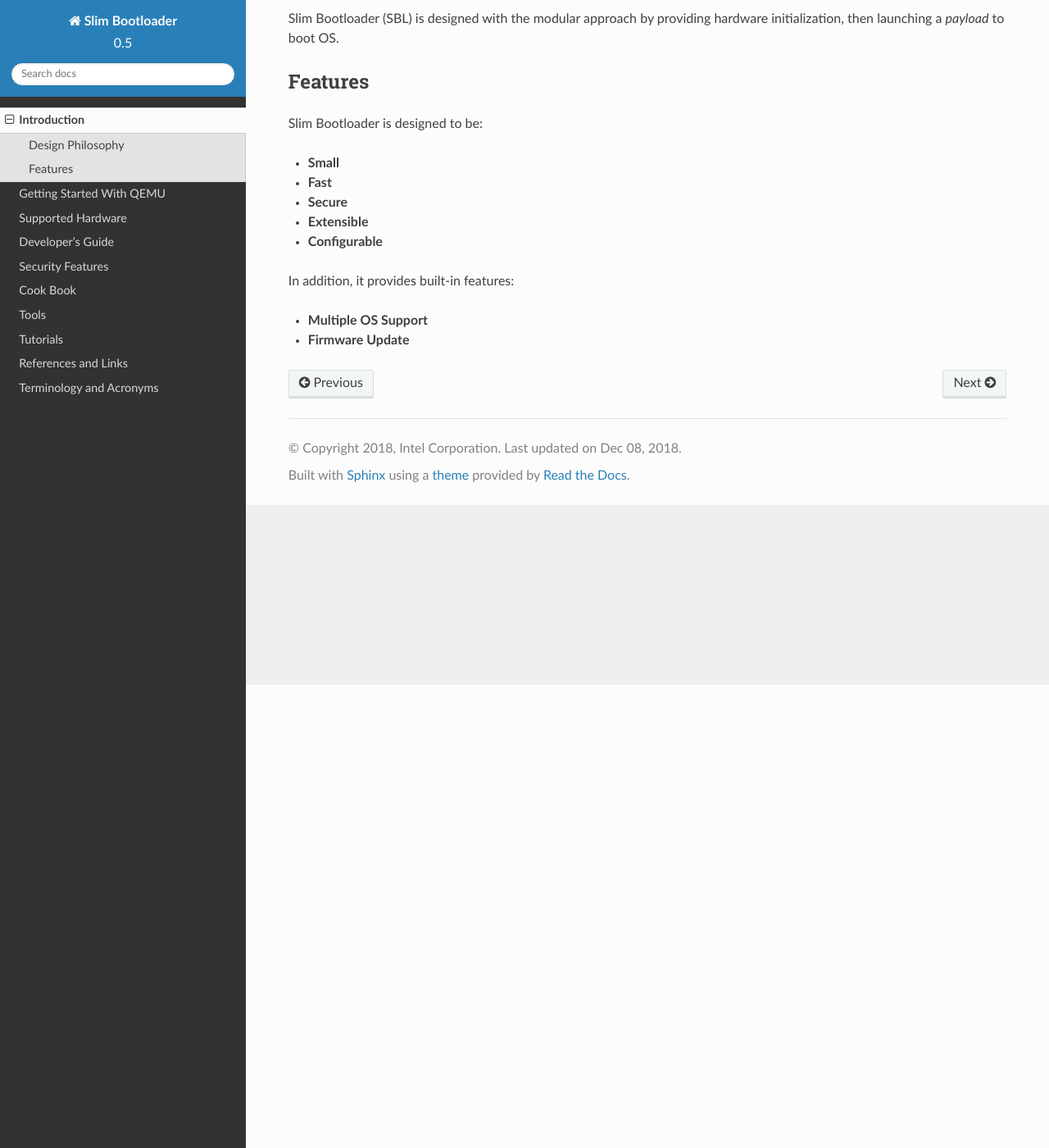
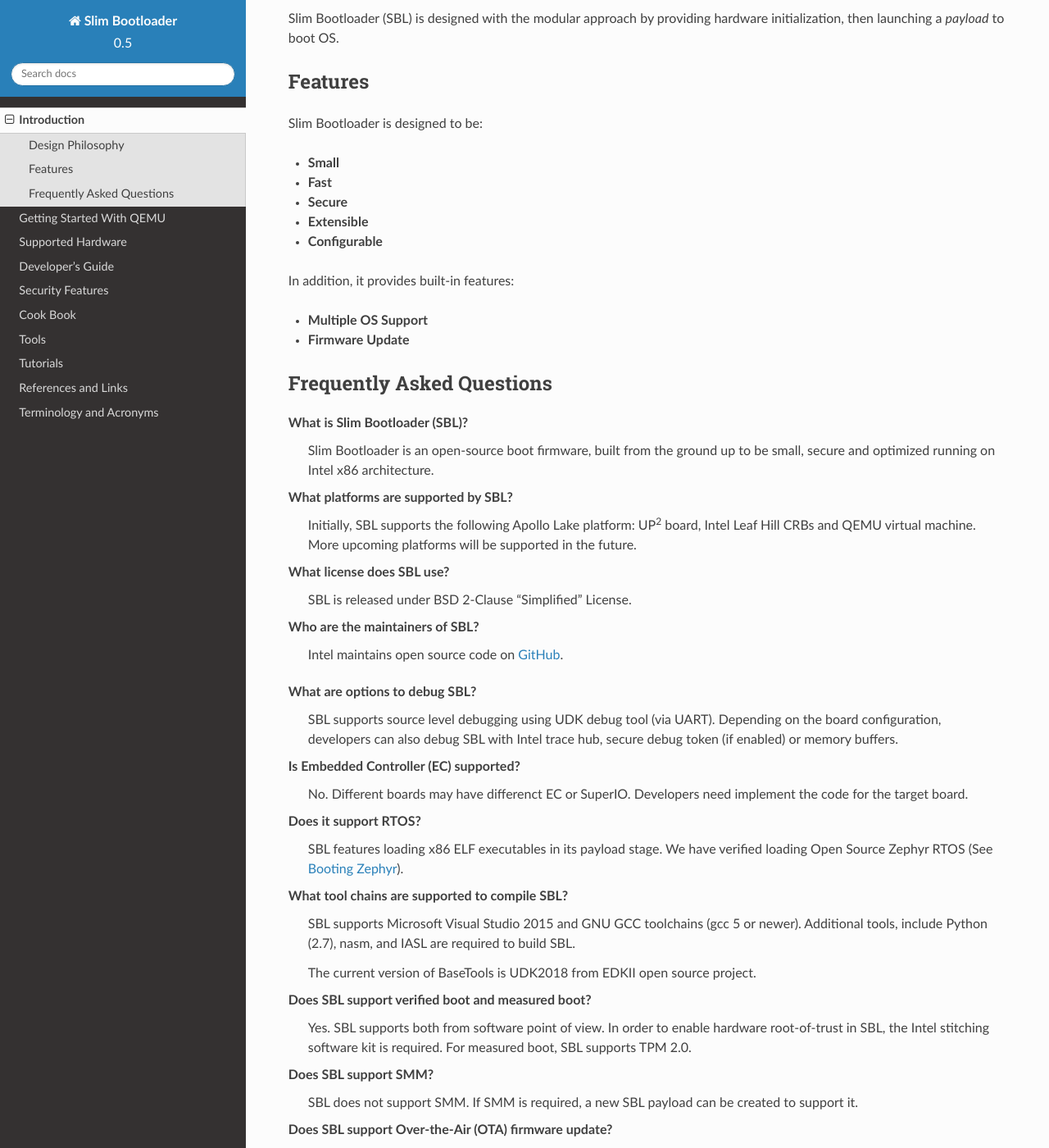
Before and after one commit to slimbootloader/documentation, a Sphinx documentation site: the page built from source/introduction/index.rst, in a window 1280 px wide and 1400 px high, scrolled down 565 px. Shown: the whole window at 82% size. Built offline with Sphinx 7.4.7 and the Read the Docs theme 2.0.0, drawn with Linux system fonts in a browser that asks for light colours; pages that are not in the unit, such as notebooks, are missing from menus; some of the changed text lies outside the part shown.

Commit message:
Add FAQ (#18)
Initial FAQ since the project was born.

Signed-off-by: Huang Jin <huang.jin@intel.com>

```diff
--- a/source/developer-guides/index.rst
+++ b/source/developer-guides/index.rst
@@ -1,3 +1,5 @@
+.. _developer-guide:
+
 Developer's Guide
 ==================
 
--- /dev/null
+++ b/source/introduction/faq.rst
@@ -0,0 +1,73 @@
+.. _faq:
+
+Frequently Asked Questions
+---------------------------
+
+What is |PN| (|SPN|)?
+    |PN| is an open-source boot firmware, built from the ground up to be small, secure and optimized running on Intel x86 architecture.
+
+What platforms are supported by |SPN|?
+    Initially, |SPN| supports the following |APL|: |UP2| board, Intel Leaf Hill CRBs and QEMU virtual machine. More upcoming platforms will be supported in the future.
+
+What license does |SPN| use?
+    |SPN| is released under BSD 2-Clause "Simplified" License.
+
+Who are the maintainers of |SPN|?
+    Intel maintains open source code on |GitHub|.
+
+.. |GitHub| raw:: html
+
+   <a href="https://github.com/slimbootloader/slimbootloader" target="_blank">GitHub</a>
+
+What are options to debug |SPN|?
+    |SPN| supports source level debugging using UDK debug tool (via UART). Depending on the board configuration, developers can also debug |SPN| with Intel trace hub, secure debug token (if enabled) or memory buffers.
+
+Is Embedded Controller (EC) supported?
+    No. Different boards may have differenct EC or SuperIO. Developers need implement the code for the target board.
+
+Does it support RTOS?
+    |SPN| features loading x86 ELF executables in its payload stage. We have verified loading Open Source Zephyr RTOS (See :ref:`boot-zephyr`).
+
+What tool chains are supported to compile |SPN|?
+    |SPN| supports Microsoft Visual Studio 2015 and GNU GCC toolchains (gcc 5 or newer). Additional tools, include Python (2.7), nasm, and IASL are required to build |SPN|.
+
+    The current version of BaseTools is UDK2018 from EDKII open source project.
+
+Does |SPN| support verified boot and measured boot?
+    Yes. |SPN| supports both from software point of view. In order to enable hardware root-of-trust in |SPN|, the Intel stitching software kit is required. For measured boot, |SPN| supports TPM 2.0.
+
+Does |SPN| support SMM?
+    |SPN| does not support SMM. If SMM is required, a new |SPN| payload can be created to support it.
+
+Does |SPN| support Over-the-Air (OTA) firmware update?
+    |SPN| has a built-in firmware update payload that features power-fail safe mechanism. OS specific OTA support can be implemented based on the provided firmware update interface in |SPN|.
+
+Does |SPN| support splash screen?
+    Yes. Custom splash screen can be enabled or disabled (for boot performance) via |SPN| build options.
+
+Does |SPN| support legacy boot?
+    |SPN| currently does not support option ROM or CSM mode.
+
+Do you have a porting guide for new boards?
+    Please visit and search :ref:`developer-guide` section first. We plan to post step-by-step porting guides with more details.
+
+I need help...
+    Subscribe to our |ML| or search |ML_ARCHIVE| first.
+
+.. |ML| raw:: html
+
+   <a href="https://lists.01.org/mailman/listinfo/sbl-devel" target="_blank">Mailing List</a>
+
+.. |ML_ARCHIVE| raw:: html
+
+   <a href="https://lists.01.org/pipermail/sbl-devel/" target="_blank">Archives</a>
+
+It doesn't work for me...
+    Email us via our mailing list or direclty submit an issue on |ISSUES|.
+
+.. |ISSUES| raw:: html
+
+   <a href="https://github.com/slimbootloader/slimbootloader/issues" target="_blank">GitHub</a>
+
+I want to contribute...
+    You are welcome to contribute our project in different ways including code, documentation or ideas. We'd be happy to review your contributions!
--- a/source/introduction/index.rst
+++ b/source/introduction/index.rst
@@ -1,3 +1,5 @@
+.. _intro:
+
 Introduction
 =============
 
@@ -42,3 +44,5 @@
 * **Multiple OS Support**
 
 * **Firmware Update**
+
+.. include:: faq.rst
```
